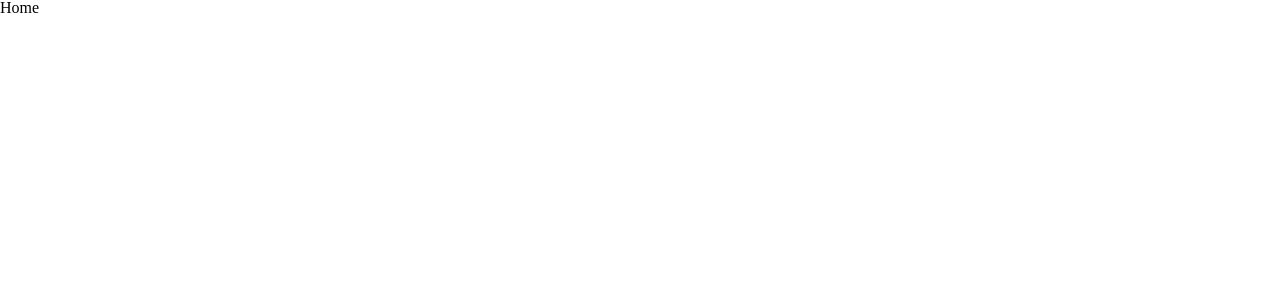
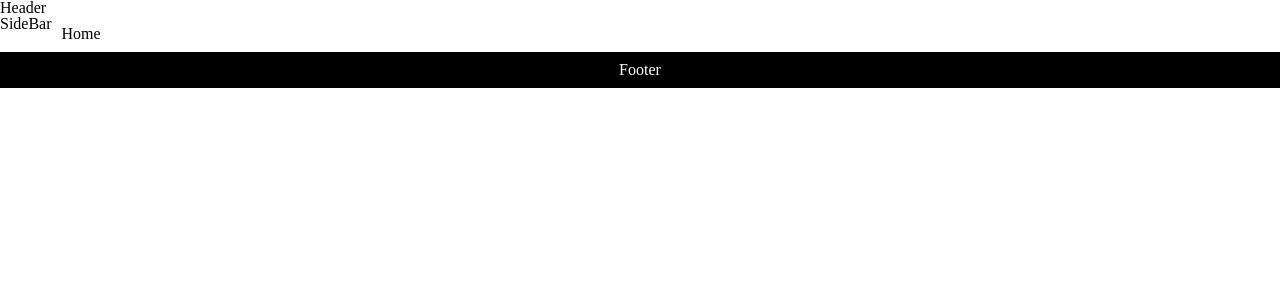
Before and after one commit to parkminjo/news-feed, a React (Vite) app: page / in a window 1280 px wide. Shown: the top 300 px of the page. Built offline with nearby package versions, Linux system fonts and the light colour scheme.

Commit message:
design: 표시확인용으로 Home 화면에 header, sidebar, footer를 포함한 레이아웃 디자인
- 레이아웃 상단에 Header 컴포넌트 배치
- 메인 컨텐츠 좌측에 Sidebar 컴포넌트 배치
- 레이아웃 하단에 Footer 컴포넌트 배치

```diff
--- a/src/pages/Home.jsx
+++ b/src/pages/Home.jsx
@@ -1,5 +1,41 @@
+import Header from '../components/layout/Header';
+import Sidebar from '../components/layout/SideBar';
+import styled from 'styled-components';
+
+const StContainer = styled.div`
+  display: flex;
+  flex-direction: column;
+`;
+
+const StMainContent = styled.main`
+  display: flex;
+  flex: 1;
+`;
+
+const StContentWrapper = styled.div`
+  padding: 10px;
+`;
+
+const StFooter = styled.footer`
+  background-color: black;
+  color: white;
+  padding: 10px;
+  text-align: center;
+`;
+
 const Home = () => {
-  return <div>Home</div>;
+  return (
+    <StContainer>
+      <Header />
+      <StMainContent>
+        <Sidebar />
+        <StContentWrapper>
+          <div>Home</div>
+        </StContentWrapper>
+      </StMainContent>
+      <StFooter>Footer</StFooter>
+    </StContainer>
+  );
 };
 
 export default Home;
```
